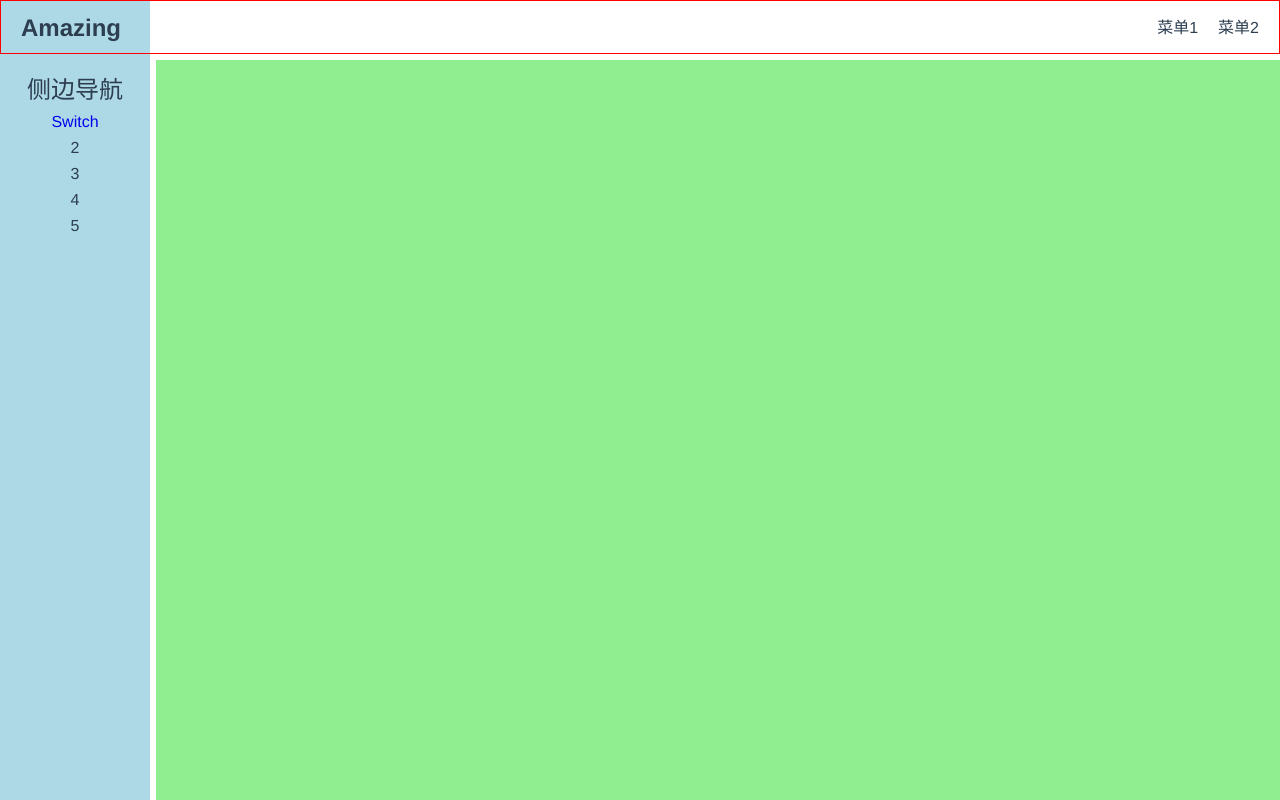
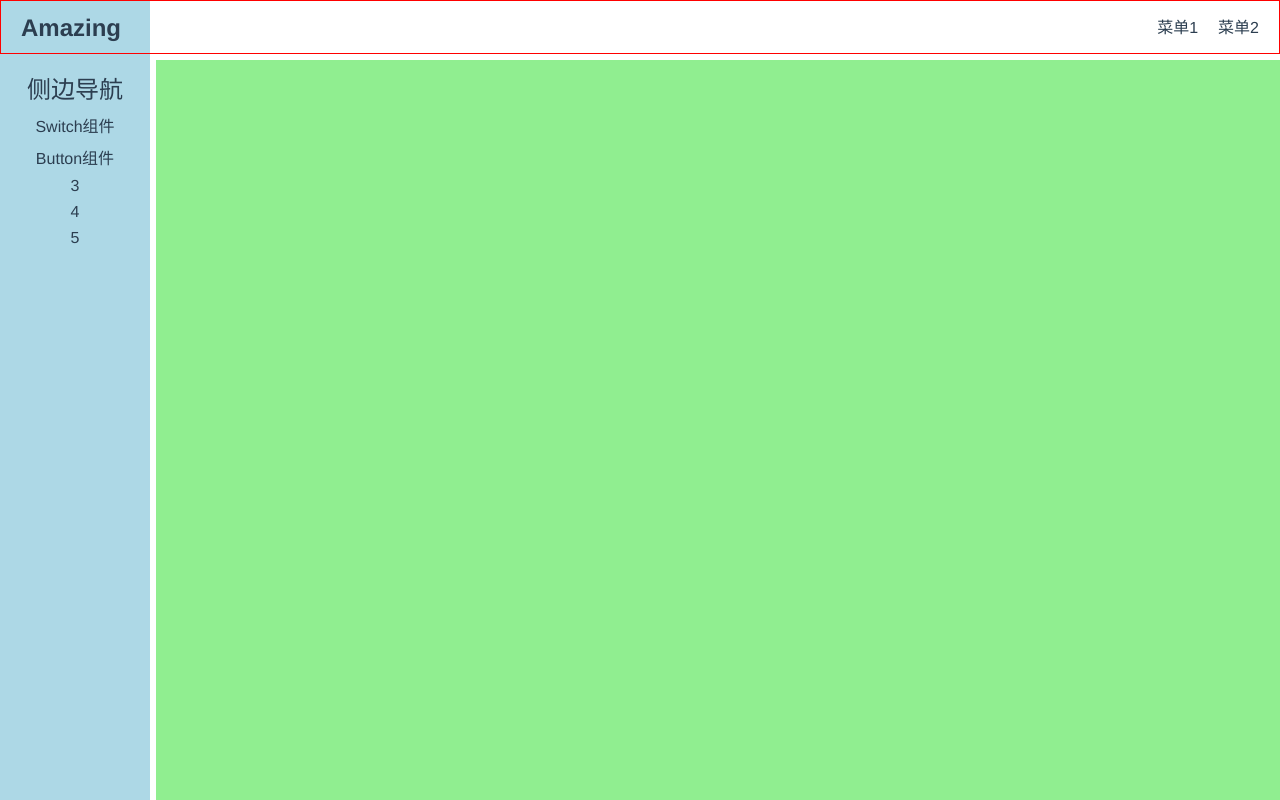
Before and after one commit to jiejie-coding/Amazing-ui, a Vue app: page /#/doc in a window 1280 px wide. Built offline with nearby package versions, Linux system fonts and the light colour scheme.

Commit message:
添加button组件

```diff
--- /dev/null
+++ b/src/components/ButtonPage.vue
@@ -0,0 +1,13 @@
+<template>
+
+</template>
+
+<script lang="ts">
+export default {
+name: "ButtonPage"
+}
+</script>
+
+<style lang="scss" scoped>
+
+</style>
--- a/src/router.ts
+++ b/src/router.ts
@@ -4,6 +4,7 @@ import {createWebHashHistory, createRouter} from 'vue-router'
 import Home from './view/Home.vue';
 import Doc from './view/Doc.vue';
 import SwitchPage from './components/SwitchPage.vue';
+import ButtonPage from './components/ButtonPage.vue';
 
 const history = createWebHashHistory()
 const router = createRouter({
@@ -14,6 +15,7 @@ const router = createRouter({
     {path: '/doc', component: Doc,
      children: [
        {path: 'switch', component: SwitchPage},
+       {path: 'button', component: ButtonPage}
      ]}
   ]
 });
--- a/src/view/Doc.vue
+++ b/src/view/Doc.vue
@@ -5,8 +5,8 @@
       <aside v-if="asideVisible">
         <h2>侧边导航</h2>
         <ol>
-          <li><router-link to="/doc/switch">Switch</router-link></li>
-          <li>2</li>
+          <li><router-link to="/doc/switch">Switch组件</router-link></li>
+          <li><router-link to="/doc/button">Button组件</router-link></li>
           <li>3</li>
           <li>4</li>
           <li>5</li>
@@ -75,6 +75,9 @@ aside {
   > ol {
     > li {
       padding: 4px 0;
+      > a {
+        color: inherit;
+      }
     }
   }
 }
```
Also changed, not shown: src/lib/Button.vue (added, +13 -0 lines).
